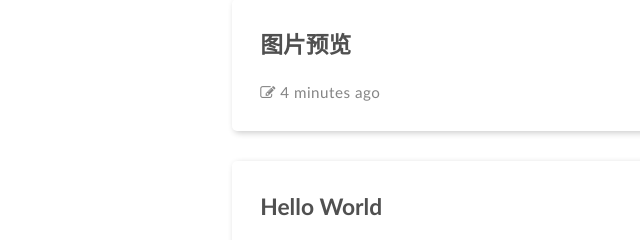
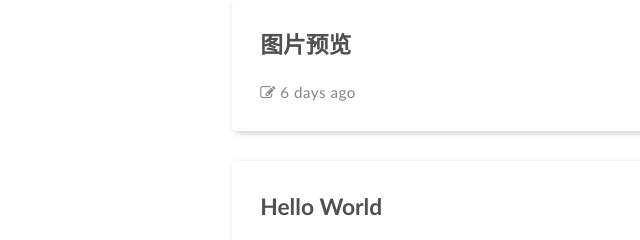
Before and after one commit to zhangqiao142/zhangqiao142.github.io, a plain HTML site: page index.html in a window 1280 px wide. Shown: the part 226-466 px from the top of the page, 11-651 px from the left. Drawn offline with Linux system fonts and the light colour scheme; a script that the page names is missing; files whose address does not match are found by name.

Commit message:
更新博客。

```diff
--- a/index.html
+++ b/index.html
@@ -124,7 +124,7 @@
 
                 <div class="home-article-meta-info-container">
     <div class="home-article-meta-info">
-        <span><i class="fa fa-pencil-square-o"></i> 4 minutes ago</span>
+        <span><i class="fa fa-pencil-square-o"></i> 6 days ago</span>
 
 
     </div>
```
